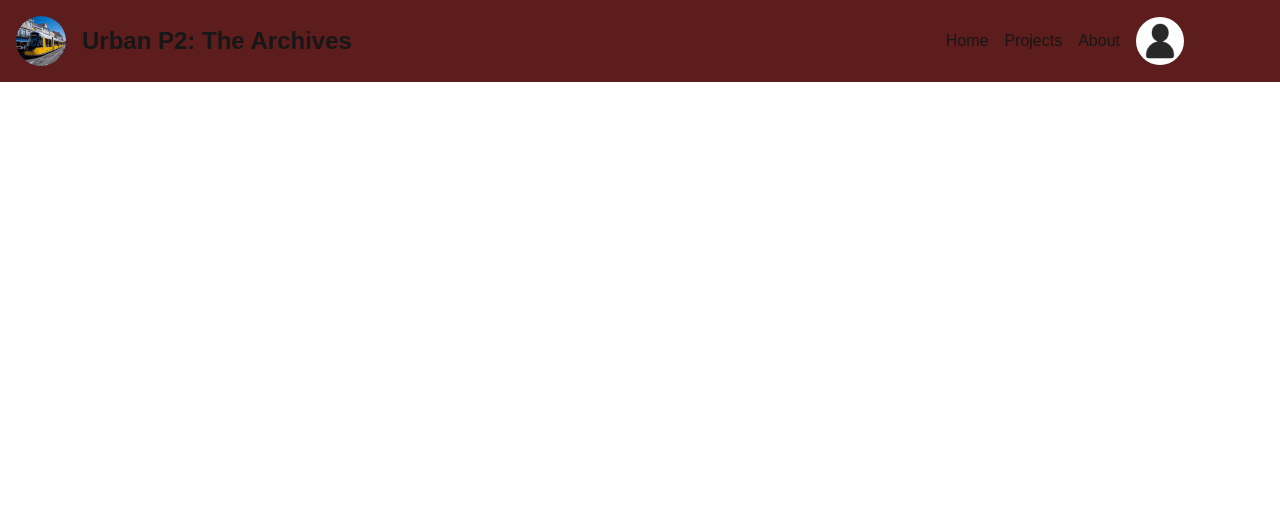
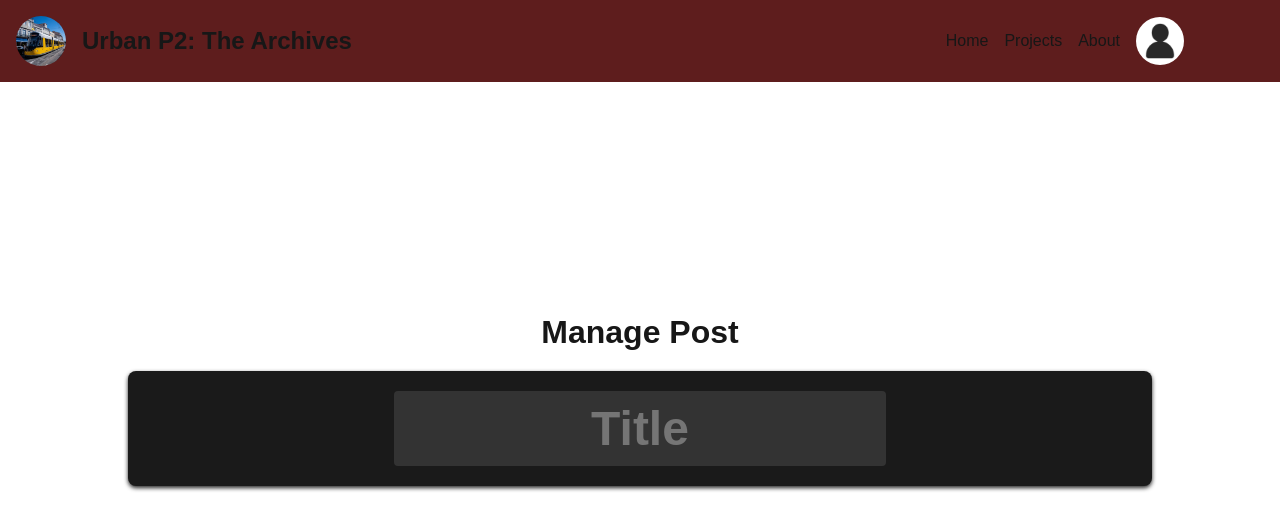
Before and after one commit to LuisRamosOfficial/Urban-P2-Website, a Next.js app: page /admin/posts/1 in a window 1280 px wide. Shown: the top 530 px of the page. Built offline with nearby package versions, Linux system fonts and the light colour scheme; no server answers; the database is empty.

Commit message:
Manage post

```diff
--- a/app/admin/posts/[post]/page.tsx
+++ b/app/admin/posts/[post]/page.tsx
@@ -4,29 +4,43 @@ import { useEffect, useState } from "react";
 import { useParams } from "next/navigation";
 import {getPostById } from "@/app/Components/Services/postServices";
 import type { Post as PostType } from "@/app/Components/Services/postServices";
+import { set } from "date-fns";
 
 
 const Post = () => {
     const params = useParams();
     const [post, setPost] = useState<PostType | null>(null);
+    let titleInputRef: HTMLInputElement | null = null;
+
+
 
      useEffect(() => {
-        // Aqui você pode implementar a lógica para buscar os dados do post usando o ID da URL
-        // Por exemplo, você pode usar o ID para fazer uma chamada de API e obter os detalhes do post
 
         if (params.post && typeof params.post === "string") {
             getPostById(params.post).then((data) => {
                 if (data) {
                   console.log("Post encontrado: ", data);
                     setPost(data);
+                    setTitle(data.title);
                 } else {
                     console.error("Post não encontrado");
                 }
             });
+
         }
 
     }, [params.post]);
-  return (<div className={styles.mainframe}></div>);
+
+
+    const [title, setTitle] = useState(post?.title || "");
+
+  return (<div className={styles.mainframe}>
+            <h1>Manage Post</h1>
+            <div className={styles.postDetails}>
+                <input className={styles.TextInput} type="text" value={title} placeholder="Title" onChange={(e) => setTitle(e.target.value)} />
+
+            </div>
+        </div>);
 }
 
 
--- a/app/admin/posts/[post]/styles.module.scss
+++ b/app/admin/posts/[post]/styles.module.scss
@@ -0,0 +1,35 @@
+div.mainframe {
+    display: flex;
+    flex-direction: column;
+    padding: 20px;
+    width: 100vw;
+    min-height: 100vh;
+    align-items: center;
+    justify-content: center;
+    gap: 20px;
+    div.postDetails {
+        display: flex;
+        flex-direction: column;
+        align-items: center;
+        gap: 10px;
+        width: clamp(20rem, 80vw, 80vw);
+        background-color: #1a1a1a;
+        padding: 20px;
+        border-radius: 8px;
+        box-shadow: 0 2px 4px rgb(36, 36, 36);
+        input.TextInput {
+            background-color: #333333;
+            border: none;
+            outline: none;
+            width: 50%;
+            text-align: center;
+            font-weight: 900;
+            font-size: 3rem;
+            padding: 10px;
+            border-radius: 5rem;
+            border-radius: 4px;
+            color: #fff;
+
+        }
+    }
+}
--- a/app/page.tsx
+++ b/app/page.tsx
@@ -43,6 +43,7 @@ const Home = () => {
 };
 
 
+
 const Section = ({ title }: { title: string; }) => {
   return (
     <div className={styles.section} data-aos="fade-up">
```
